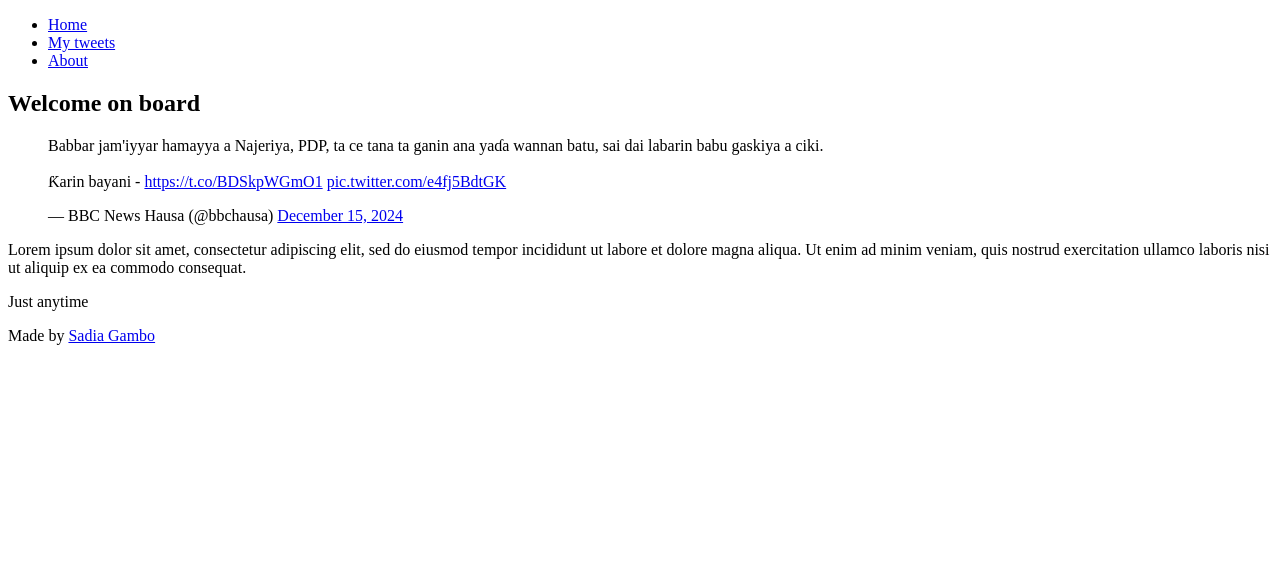
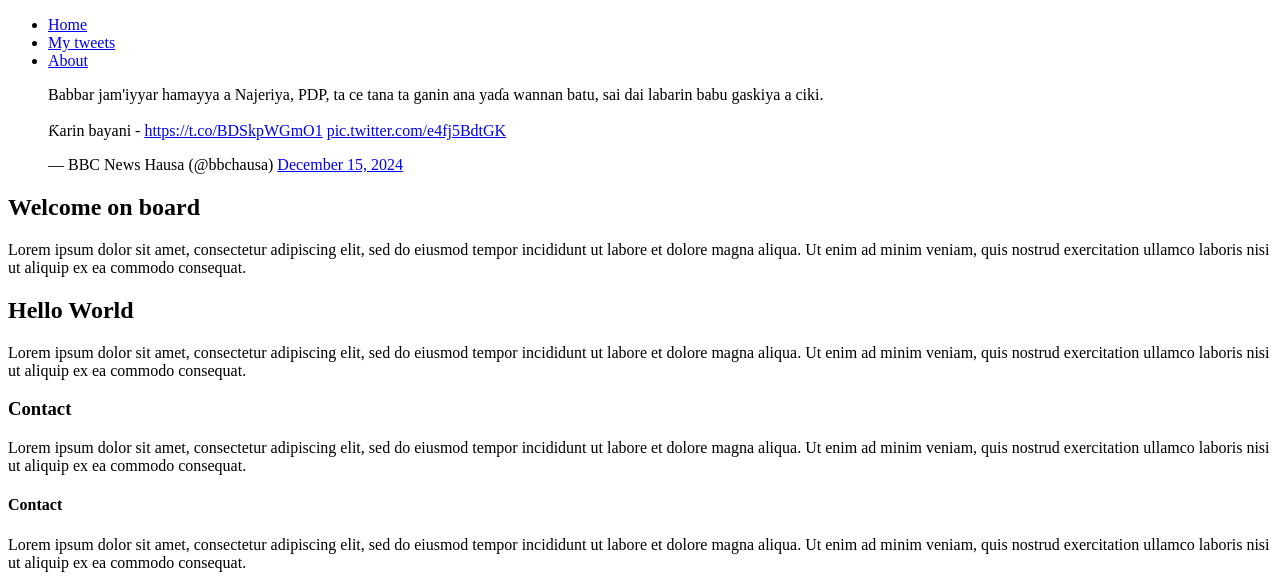
Before and after one commit to TechMe-co/My_First_Portfolio, a plain HTML site: page html_basic/tweets.html in a window 1280 px wide. Shown: the top 582 px of the page. Drawn offline with Linux system fonts and the light colour scheme.

Commit message:
changes again

```diff
--- a/html_basic/tweets.html
+++ b/html_basic/tweets.html
@@ -16,16 +16,33 @@
         </header>
         <main>
         <article>
-        <h1>Welcome on board</h1>
         <blockquote class="twitter-tweet"><p lang="in" dir="ltr">Babbar jam&#39;iyyar hamayya a Najeriya, PDP, ta ce tana ta ganin ana yaɗa wannan batu, sai dai labarin babu gaskiya a ciki.<br><br>Ƙarin bayani - <a href="https://t.co/BDSkpWGmO1">https://t.co/BDSkpWGmO1</a> <a href="https://t.co/e4fj5BdtGK">pic.twitter.com/e4fj5BdtGK</a></p>&mdash; BBC News Hausa (@bbchausa) <a href="https://twitter.com/bbchausa/status/1868234176484327736?ref_src=twsrc%5Etfw">December 15, 2024</a></blockquote>
         <script async src="https://platform.twitter.com/widgets.js" charset="utf-8"></script>
+    <h1>Welcome on board</h1>
+    <p>Lorem ipsum dolor sit amet, consectetur adipiscing elit, sed do eiusmod tempor incididunt ut
+        labore et dolore magna aliqua.
+        Ut enim ad minim veniam, quis nostrud exercitation ullamco laboris
+        nisi ut aliquip ex ea commodo consequat.</p>
+        <h2>Hello World</h2>
         <p>Lorem ipsum dolor sit amet, consectetur adipiscing elit, sed do eiusmod tempor incididunt ut
             labore et dolore magna aliqua.
             Ut enim ad minim veniam, quis nostrud exercitation ullamco laboris
             nisi ut aliquip ex ea commodo consequat.</p>
+        <h3>Contact</h3>
+        <p>Lorem ipsum dolor sit amet, consectetur adipiscing elit, sed do eiusmod tempor incididunt ut
+            labore et dolore magna aliqua.
+            Ut enim ad minim veniam, quis nostrud exercitation ullamco laboris
+            nisi ut aliquip ex ea commodo consequat.</p>
+        <h4>Contact</h4>
+        <p>Lorem ipsum dolor sit amet, consectetur adipiscing elit, sed do eiusmod tempor incididunt ut
+            labore et dolore magna aliqua.
+            Ut enim ad minim veniam, quis nostrud exercitation ullamco laboris
+            nisi ut aliquip ex ea commodo consequat.</p>
+        <img src="https://i.ibb.co/gTDZZT8/ALX-Logo-07.png" alt="alx logo">
+        <a href="https://i.ibb.co/gTDZZT8/ALX-Logo-07.png">Logo</a>
         </article>
         <aside>
-            <p>Just anytime</p>
+            <p>Anytime from now</p>
         </aside>
         </main>
         <footer>
```
